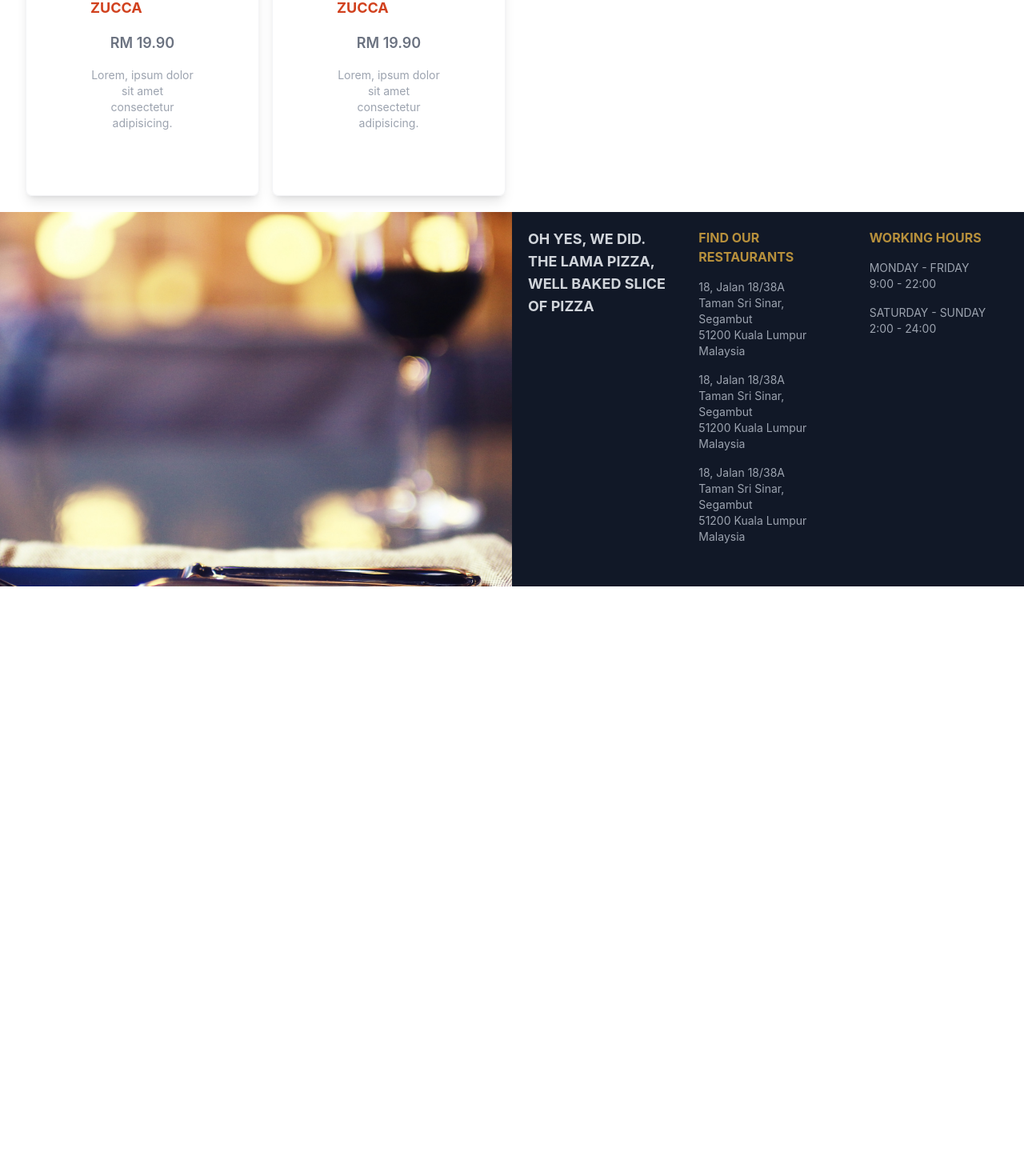
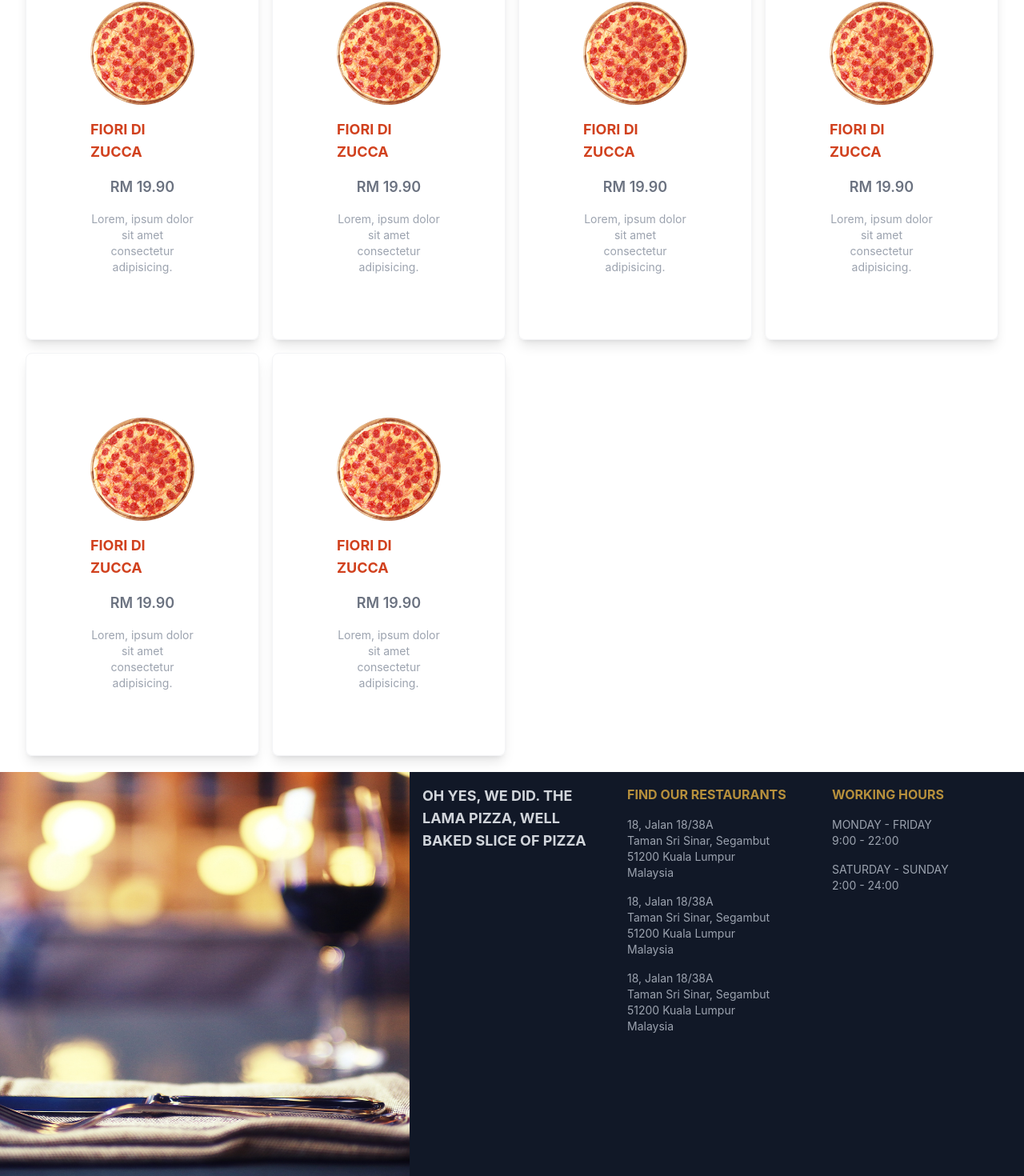
Before and after one commit to nahcnats/restaurant-fe, a Next.js app: page / in a window 1280 px wide. Shown: the part 1115-2585 px from the top of the page at 80% size. Before the commit the page ends 1848 px from the top, so only its background shows below. Built offline with nearby package versions, Linux system fonts and the light colour scheme.

Commit message:
footer fix

```diff
--- a/components/common/Footer.tsx
+++ b/components/common/Footer.tsx
@@ -29,24 +29,26 @@ const operatingHours = [
 
 function Footer() {
     return (
-        // <footer className="flex h-[100vh-100px] bg-gray-900">
-        <footer className="grid h-[100vh-100px] w-full grid-cols-1 bg-gray-900 md:grid-cols-2">
-            <div className="relative hidden md:block">
-                <Image
-                    src="/images/bg.png"
-                    alt=""
-                    layout="fill"
-                    objectFit="cover"
-                />
-            </div>
-            <div className="relative mt-4 grid grid-cols-1 md:mt-0 md:grid-cols-3">
-                <div className="flex-1 p-5 md:col-start-1 md:col-end-2">
+        <footer className="h-[100vh-100px] w-screen bg-gray-900">
+            <div className="grid grid-cols-1 md:grid-cols-5">
+                <div className="md:col-span-2">
+                    <div className="relative">
+                        <Image
+                            src="/images/bg.png"
+                            alt=""
+                            layout="responsive"
+                            width={640}
+                            height={640}
+                        />
+                    </div>
+                </div>
+                <div className="p-4">
                     <h2 className="text-lg font-bold text-gray-300">
                         OH YES, WE DID. THE LAMA PIZZA, WELL BAKED SLICE OF
                         PIZZA
                     </h2>
                 </div>
-                <div className="mb-4 flex-1 p-5">
+                <div className="p-4">
                     <h1 className="mb-4 text-base font-bold text-accent">
                         FIND OUR RESTAURANTS
                     </h1>
@@ -62,7 +64,7 @@ function Footer() {
                         </p>
                     ))}
                 </div>
-                <div className="flex-1 p-5">
+                <div className="p-4">
                     <h1 className="mb-4 text-base font-bold text-accent">
                         WORKING HOURS
                     </h1>
--- a/components/common/carousel/index.tsx
+++ b/components/common/carousel/index.tsx
@@ -2,6 +2,7 @@ import React, { useState, useEffect } from "react";
 import Image from "next/image";
 import { AiOutlineLeft, AiOutlineRight } from "react-icons/ai";
 import ArrowNav from "./children/ArrowNav";
+import styles from "../../../styles/carousel.module.css";
 
 interface CarouselProps {
     images: string[];
@@ -19,6 +20,8 @@ function Carousel({
     backgroundColor,
 }: CarouselProps) {
     const [currentIndex, setCurrentIndex] = useState(0);
+    const maxSlideWidth = images.length * 100;
+    const slideWidth = `w-[${String(maxSlideWidth)}vw]`;
 
     function handleArrow(direction: string) {
         if (direction === "l") {
@@ -32,38 +35,39 @@ function Carousel({
         setCurrentIndex(count);
     }
 
-    // useEffect(() => {
-    //     const intervalId = setInterval(() => {
-    //         handleArrow("r");
-    //     }, slideInterval);
+    useEffect(() => {
+        const intervalId = setInterval(() => {
+            handleArrow("r");
+        }, slideInterval);
 
-    //     return () => {
-    //         clearInterval(intervalId);
-    //     };
-    // }, [handleArrow]);
+        return () => {
+            clearInterval(intervalId);
+        };
+    }, [handleArrow]);
 
     return (
         <div
-            className={`relative h-[${slideHeight}] w-screen overflow-hidden ${backgroundColor}`}
+            className={`relative ${slideHeight} w-screen overflow-hidden ${backgroundColor}`}
         >
             <ArrowNav style={{ left: 0 }} onClick={() => handleArrow("l")}>
                 <AiOutlineLeft />
             </ArrowNav>
-            {/* Wrapper */}
             <div
-                className={`flex h-full w-[${
-                    images.length * 100
-                }vw] transform transition-all duration-[1.5s] ease-in-out`}
+                // className={styles.wrapper}
+                className={`flex h-full ${slideWidth} transition-all duration-1000 ease-in-out`}
                 style={{ transform: `translateX(${-100 * currentIndex}vw)` }}
             >
                 {images.map((img, i) => (
-                    // Image container
-                    <div key={i} className="relative h-full w-screen">
+                    <div
+                        // className={styles.imgContainer}
+                        className="relative h-full w-full"
+                        key={i}
+                    >
                         <Image
                             src={img}
                             alt=""
                             layout="fill"
-                            objectFit="cover"
+                            objectFit="contain"
                         />
                     </div>
                 ))}
--- a/pages/index.tsx
+++ b/pages/index.tsx
@@ -15,10 +15,9 @@ const HomePage: NextPage = () => {
             <Carousel
                 images={images}
                 slideInterval={3000}
-                slideHeight="calc(100vh-100px)"
+                slideHeight="h-[calc(100vh-100px)]"
                 backgroundColor="bg-primary"
             />
-
             <PizzaList />
         </Layout>
     );
--- /dev/null
+++ b/styles/carousel.module.css
@@ -0,0 +1,12 @@
+.wrapper {
+    width: 300vw;
+    height: 100%;
+    display: flex;
+    transition: all 1.5s ease-in-out;
+}
+
+.imgContainer {
+    width: 100vw;
+    height: 100%;
+    position: relative;
+}
```
